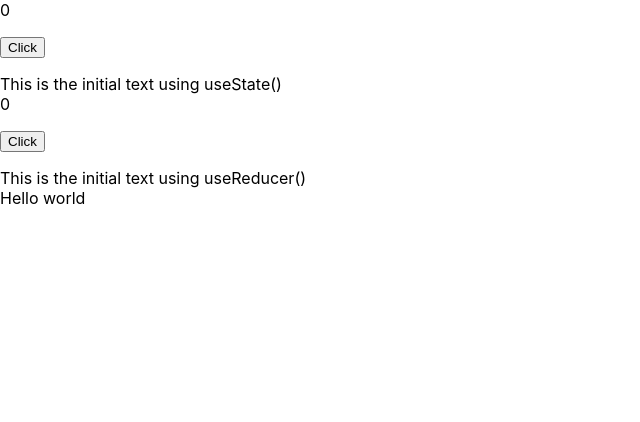
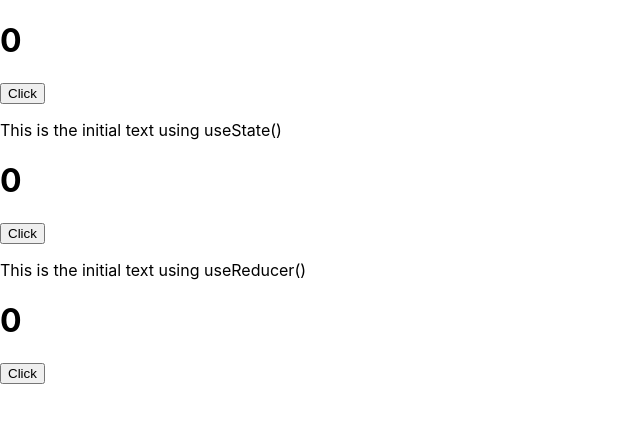
Before and after one commit to arabog/reactHook, a React (Create React App) app: page / in a window 1280 px wide. Shown: the top 422 px of the page, without its empty margins (0-640 px from the left). Built offline with nearby package versions, Linux system fonts and the light colour scheme; no server answers.

Commit message:
useEffect updated

```diff
--- a/src/components/useEffect.jsx
+++ b/src/components/useEffect.jsx
@@ -1,28 +1,47 @@
-import React, { useEffect } from "react"
+import React, { useEffect, useState } from "react"
 import axios from "axios"
 
 /* here a public api is used:
 
 */
 export default function EffectHook() {
+          const [info, setInfo] = useState("")
+          const [count, setCount] = useState(0)
+
           useEffect( () => {
 
                     const getApi = async () => {
                               try {
                                         let ans = await axios.get("https://jsonplaceholder.typicode.com/comments")
 
-                                        console.log(ans.data)
+                                        setInfo(ans.data[0].email)
+
+                                        // ds is to show hw many time d useEffect() was called
+                                        console.log("API WAS CALLED");
                               } catch (err) {
                                         console.log(err);
                               }
                     }
 
                     getApi()
-          })
+
+                    /* +ing [] to useEffect() ensures dt it is only called
+                    wn getApi is called i.e it wont be called bf getApi is
+                    called wc is d case wn [] wasnt +ed*/
+          }, [])
 
           return (
                     <div>
-                              Hello world
+                              <h1> { info } </h1>
+
+                              <h1> { count }</h1>
+
+                              <button
+                                        onClick={() => setCount(count + 1)}
+                              >
+                                        Click
+                              </button>
+
                     </div>
           )
 }
--- a/src/components/useReducer.jsx
+++ b/src/components/useReducer.jsx
@@ -36,7 +36,7 @@ export default function ReducerHook() {
 
           return (
                     <div>
-                              {state.count}
+                              <h1> { state.count }</h1>
 
                               <p>
                                         <button onClick= {
--- a/src/components/useState.jsx
+++ b/src/components/useState.jsx
@@ -12,7 +12,7 @@ export default function StateHook() {
 
 	return (
 		<div>
-			{count}
+			<h1>{ count }</h1>
 
 			<p>
 				<button
```
